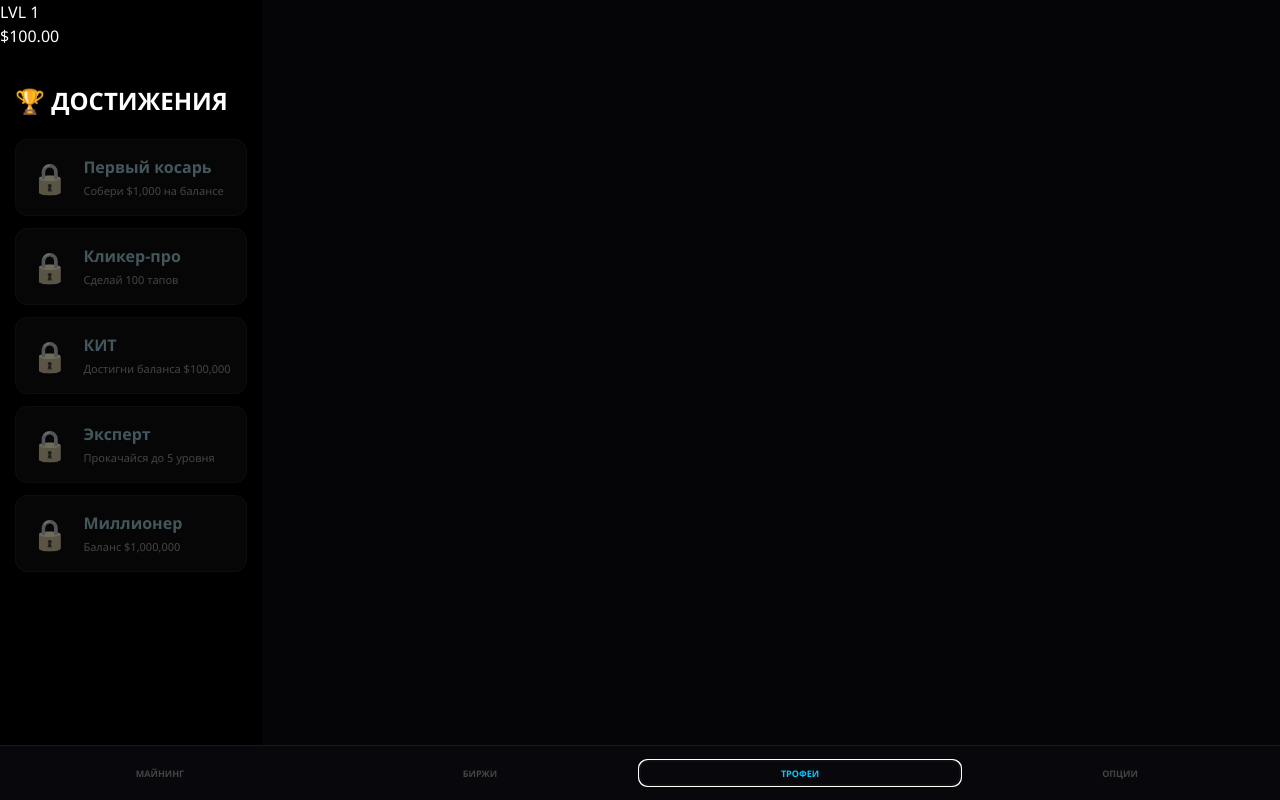
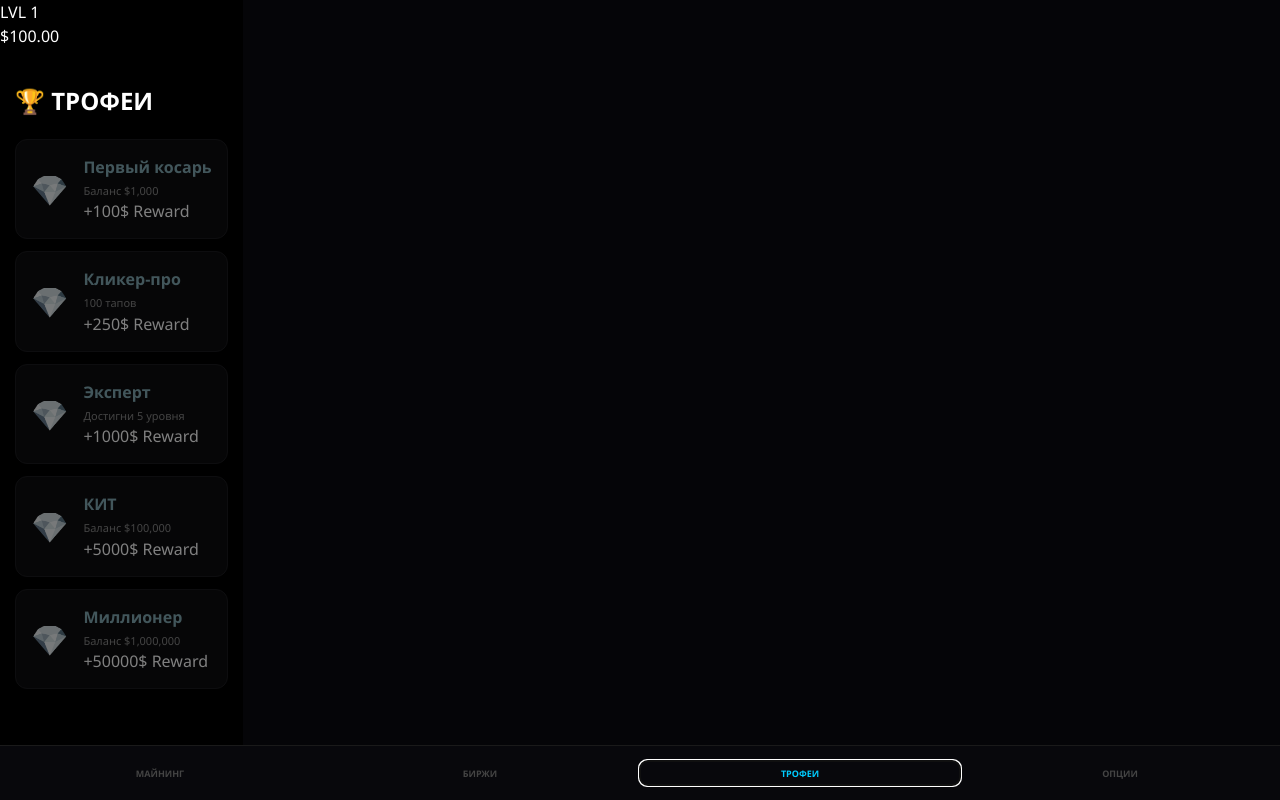
Before and after one commit to katyakuznezc-cmd/treidgame, a React (Vite) app: page / in a window 1280 px wide. Both pictures are taken after a click on the button "ТРОФЕИ". Built offline with nearby package versions, Linux system fonts and the light colour scheme.

Commit message:
Update App.jsx

```diff
--- a/src/App.jsx
+++ b/src/App.jsx
@@ -15,18 +15,21 @@ const ALL_COINS = [
   { id: 'BNB', lvl: 8, base: 580 }, { id: 'BTC', lvl: 10, base: 67000 }
 ];
 
+// Список достижений с возрастающими наградами
 const ACHIEVEMENTS = [
-  { id: 'first_k', title: 'Первый косарь', desc: 'Собери $1,000 на балансе', goal: 1000, type: 'balance' },
-  { id: 'tapper_100', title: 'Кликер-про', desc: 'Сделай 100 тапов', goal: 100, type: 'taps' },
-  { id: 'whale', title: 'КИТ', desc: 'Достигни баланса $100,000', goal: 100000, type: 'balance' },
-  { id: 'lvl_5', title: 'Эксперт', desc: 'Прокачайся до 5 уровня', goal: 5, type: 'level' },
-  { id: 'millionaire', title: 'Миллионер', desc: 'Баланс $1,000,000', goal: 1000000, type: 'balance' }
+  { id: 'first_k', title: 'Первый косарь', desc: 'Баланс $1,000', goal: 1000, type: 'balance', reward: 100 },
+  { id: 'tapper_100', title: 'Кликер-про', desc: '100 тапов', goal: 100, type: 'taps', reward: 250 },
+  { id: 'lvl_5', title: 'Эксперт', desc: 'Достигни 5 уровня', goal: 5, type: 'level', reward: 1000 },
+  { id: 'whale', title: 'КИТ', desc: 'Баланс $100,000', goal: 100000, type: 'balance', reward: 5000 },
+  { id: 'millionaire', title: 'Миллионер', desc: 'Баланс $1,000,000', goal: 1000000, type: 'balance', reward: 50000 }
 ];
 
 export default function App() {
   const [balance, setBalance] = useState(() => parseFloat(localStorage.getItem('k_bal')) || 100);
   const [xp, setXp] = useState(() => parseInt(localStorage.getItem('k_xp')) || 0);
   const [taps, setTaps] = useState(() => parseInt(localStorage.getItem('k_taps')) || 0);
+  const [claimed, setClaimed] = useState(() => JSON.parse(localStorage.getItem('k_claimed') || '[]'));
+
   const [lang, setLang] = useState(() => localStorage.getItem('k_lang') || 'RU');
   const [soundOn, setSoundOn] = useState(() => JSON.parse(localStorage.getItem('k_snd') ?? 'true'));
   const [tab, setTab] = useState('mining');
@@ -45,14 +48,35 @@ export default function App() {
   const currentLvl = Math.floor(Math.sqrt(xp / 50)) + 1;
   const progress = ((xp % 100) / 100) * 100;
 
+  // Сохранение данных
   useEffect(() => {
     localStorage.setItem('k_bal', balance);
     localStorage.setItem('k_xp', xp);
     localStorage.setItem('k_taps', taps);
+    localStorage.setItem('k_claimed', JSON.stringify(claimed));
     localStorage.setItem('k_lang', lang);
     localStorage.setItem('k_snd', soundOn);
-  }, [balance, xp, taps, lang, soundOn]);
+  }, [balance, xp, taps, claimed, lang, soundOn]);
 
+  // Проверка достижений в реальном времени
+  useEffect(() => {
+    ACHIEVEMENTS.forEach(ach => {
+      if (!claimed.includes(ach.id)) {
+        let isDone = false;
+        if (ach.type === 'balance' && balance >= ach.goal) isDone = true;
+        if (ach.type === 'taps' && taps >= ach.goal) isDone = true;
+        if (ach.type === 'level' && currentLvl >= ach.goal) isDone = true;
+
+        if (isDone) {
+          setClaimed(prev => [...prev, ach.id]);
+          setBalance(b => b + ach.reward);
+          // Можно добавить уведомление, если захочешь
+        }
+      }
+    });
+  }, [balance, taps, currentLvl, claimed]);
+
+  // Живые цены и стакан
   useEffect(() => {
     const interval = setInterval(() => {
       const newPrices = {};
@@ -86,13 +110,6 @@ export default function App() {
     const touch = e.touches ? e.touches[0] : e;
     setTapAnims([...tapAnims, { id, x: touch.clientX, y: touch.clientY }]);
     setTimeout(() => setTapAnims(prev => prev.filter(a => a.id !== id)), 800);
-  };
-
-  const checkAchieved = (ach) => {
-    if (ach.type === 'balance') return balance >= ach.goal;
-    if (ach.type === 'taps') return taps >= ach.goal;
-    if (ach.type === 'level') return currentLvl >= ach.goal;
-    return false;
   };
 
   const openPos = (coinId) => {
@@ -133,7 +150,7 @@ export default function App() {
         {tab === 'mining' && (
           <div className="page-mining">
             <div className="tap-circle" onClick={handleTap}>$</div>
-            <p className="neon-text">ТАПАЙ МОНЕТУ</p>
+            <p className="neon-text">ТАПАЙ И ЗАРАБАТЫВАЙ</p>
           </div>
         )}
 
@@ -176,16 +193,17 @@ export default function App() {
 
         {tab === 'achievements' && (
           <div className="page-achievements">
-            <h2 className="neon-text">🏆 ДОСТИЖЕНИЯ</h2>
+            <h2 className="neon-text">🏆 ТРОФЕИ</h2>
             <div className="ach-grid">
               {ACHIEVEMENTS.map(ach => {
-                const done = checkAchieved(ach);
+                const isClaimed = claimed.includes(ach.id);
                 return (
-                  <div key={ach.id} className={`ach-card ${done ? 'unlocked' : 'locked'}`}>
-                    <div className="ach-icon">{done ? '🌟' : '🔒'}</div>
+                  <div key={ach.id} className={`ach-card ${isClaimed ? 'unlocked' : 'locked'}`}>
+                    <div className="ach-icon">{isClaimed ? '✅' : '💎'}</div>
                     <div className="ach-info">
                       <b>{ach.title}</b>
                       <p>{ach.desc}</p>
+                      <span className="ach-reward">+{ach.reward}$ Reward</span>
                     </div>
                   </div>
                 );
@@ -196,12 +214,14 @@ export default function App() {
 
         {tab === 'settings' && (
           <div className="page-settings">
-            <h3 className="neon-text-blue">НАСТРОЙКИ</h3>
+            <h3 className="neon-text-blue">ОПЦИИ</h3>
             <div className="set-card">
-               <div className="set-row"><span>ЗВУК</span><button onClick={()=>setSoundOn(!soundOn)}>{soundOn?'ВКЛ':'ВЫКЛ'}</button></div>
+               <div className="set-row"><span>ЗВУК</span><button onClick={()=>setSoundOn(!soundOn)}>{soundOn?'ON':'OFF'}</button></div>
                <div className="set-row"><span>ЯЗЫК</span><button onClick={()=>setLang(lang==='RU'?'EN':'RU')}>{lang}</button></div>
             </div>
-            <a href="https://t.me/kriptoalians" target="_blank" className="tg-link">@KRIPTOALIANS</a>
+            <div className="footer-links">
+               <a href="https://t.me/kriptoalians" target="_blank" className="tg-link">@KRIPTOALIANS</a>
+            </div>
           </div>
         )}
       </main>
```
